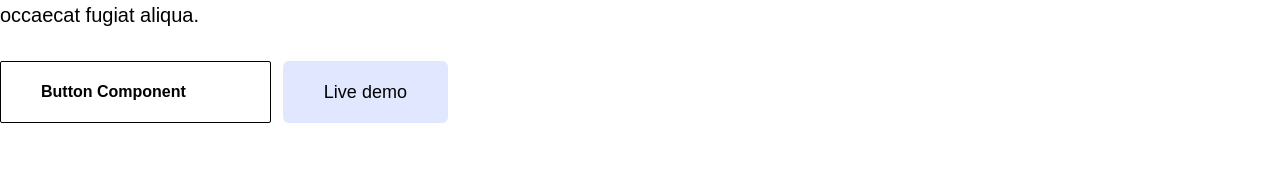
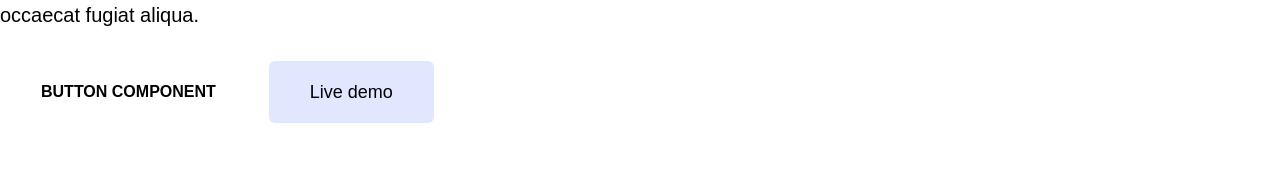
Before and after one commit to oscarenas/commerce-v1, a Next.js app: page / in a window 1280 px wide. Shown: the part 3043-3216 px from the top of the page. Built offline with nearby package versions, Linux system fonts and the light colour scheme.

Commit message:
[SS] - Set proptypes validation to Button component

```diff
--- a/pages/index.js
+++ b/pages/index.js
@@ -77,9 +77,9 @@ export default function Home() {
             <div className="mt-5 sm:mt-8 sm:flex sm:justify-center lg:justify-start">
               <Button
                 aria-label="Button Component"
-                className={s.slim}
+                className={s.btn}
                 onClick={addToCart}
-                loading={true}
+                loading={false}
                 disabled={false}
                 Component="button"
                 type="submit"
```
Also changed, not shown: components/ui/Button/Button.js (+12 -0 lines).
